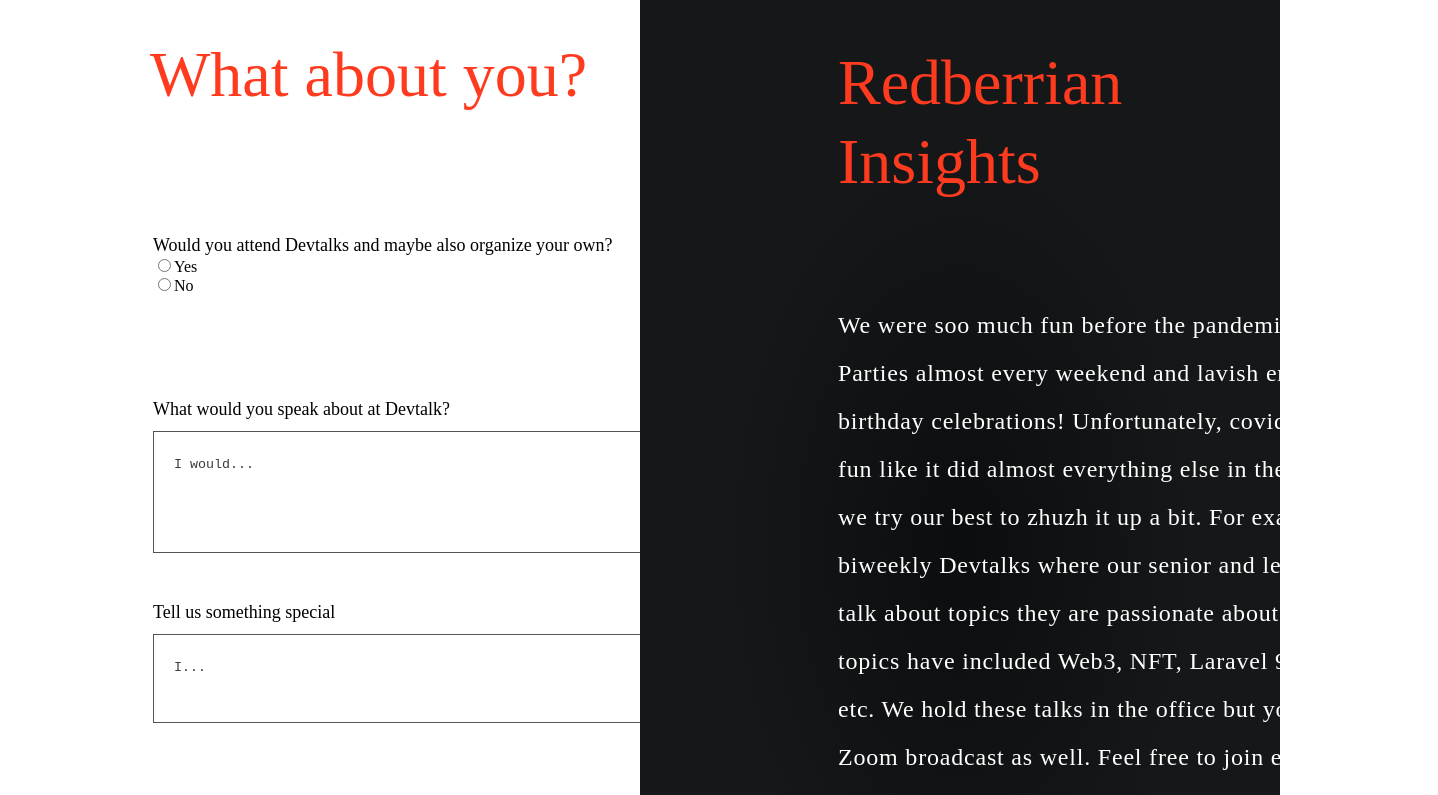
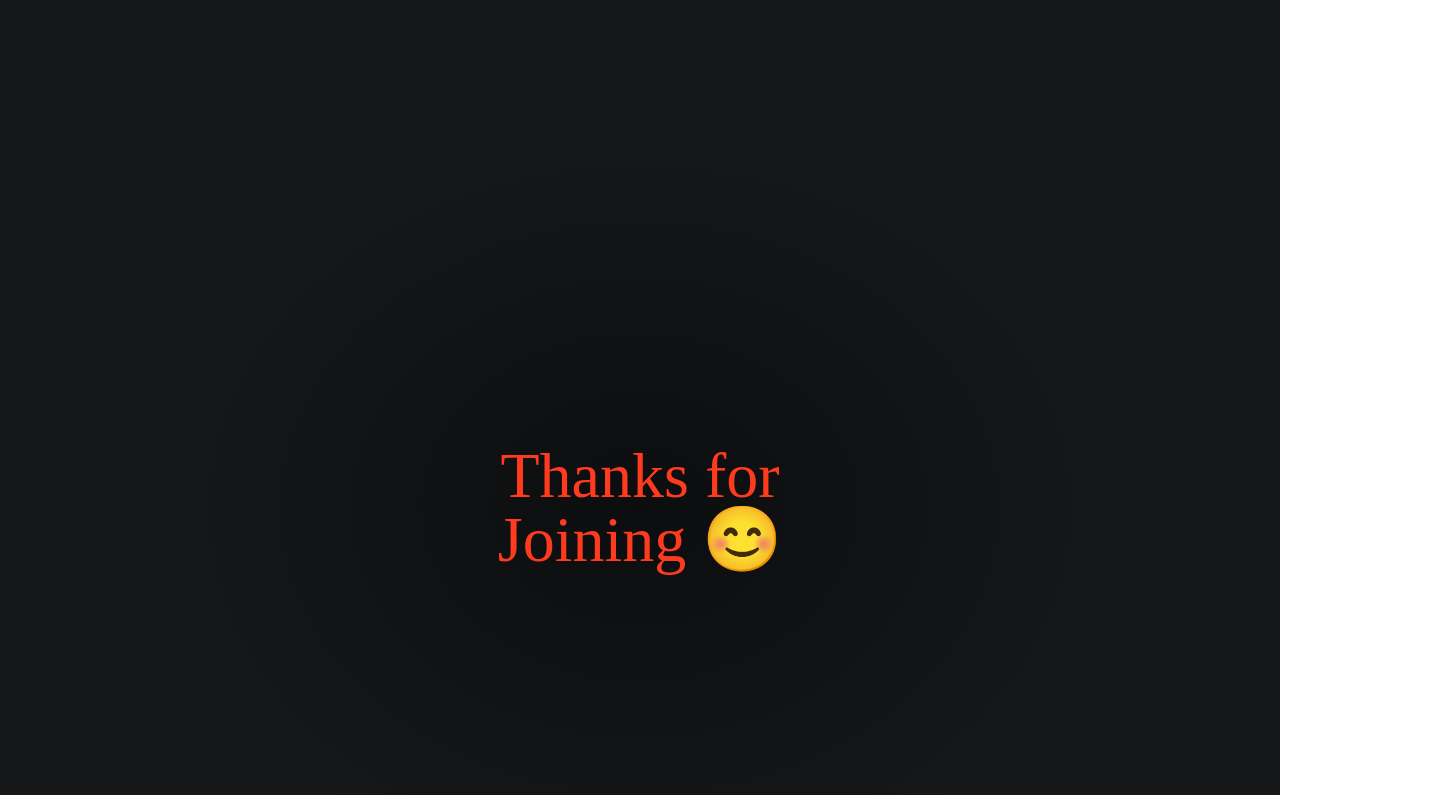
Before and after one commit to Demetrusa/RedBerry-Project, a React (Create React App) app in the folder my-app/: page / in a window 1280 px wide. Shown: the top 795 px of the page, 1438 px wide, since content can reach past the window. Built offline with nearby package versions, Linux system fonts and the light colour scheme.

Commit message:
finish submitpage styles & ThankYou component

```diff
--- a/my-app/src/App.js
+++ b/my-app/src/App.js
@@ -5,6 +5,8 @@
 import Header from './components/common/header/Header';
 import Origin from './components/common/Origin/Origin';
 import Skill from './components/common/skill/Skill';
+import SubmitPage from './components/common/submitPage/SubmitPage';
+import ThankYou from './components/common/submitPage/ThankYou';
 
 
 function App() {
@@ -14,7 +16,9 @@
       {/* <Origin /> */}
       {/* <Skill /> */}
       {/* <Covid /> */}
-      <About />
+      {/* <About /> */}
+      {/* <SubmitPage /> */}
+      <ThankYou />
 
     </div>
   );
--- /dev/null
+++ b/my-app/src/components/common/submitPage/SubmitPage.css
@@ -0,0 +1,31 @@
+.submitPage {
+  background: radial-gradient(50% 50% at 50% 50%, #0c0d0e 0%, #151718 73.44%);
+}
+.submitButton {
+  padding: 444px 427px;
+}
+
+.Thanks {
+  background: radial-gradient(50% 50% at 50% 50%, #0c0d0e 0%, #151718 73.44%);
+}
+.Thanks h2 {
+  color: #fe3b1f;
+  font-size: 64px;
+  padding: 444px 427px;
+}
+#finalButton {
+  color: #ffffff;
+  width: 395px;
+  height: 79px;
+  background-color: #fe3b1f;
+  border-radius: 50px;
+  border-color: #fe3b1f;
+  margin-bottom: 35px;
+  font-size: 36px;
+}
+#final-a {
+  font-size: 28px;
+  color: #ffffff;
+  line-height: 34px;
+  text-decoration: underline;
+}
--- /dev/null
+++ b/my-app/src/components/common/submitPage/SubmitPage.js
@@ -0,0 +1,16 @@
+import React from 'react';
+import "./SubmitPage.css";
+
+function SubmitPage () {
+    return(
+        <div className="submitPage">
+            <div className="submitButton">
+            <button id='finalButton'>Submit</button><br/>
+            <a href="" id='final-a'>go back</a>
+            </div>
+
+        </div>
+    )
+}
+
+export default  SubmitPage;
--- /dev/null
+++ b/my-app/src/components/common/submitPage/ThankYou.js
@@ -0,0 +1,12 @@
+import React from "react";
+import "./SubmitPage.css";
+
+function ThankYou () {
+    return(
+        <div className="Thanks">
+            <h2>Thanks for Joining 😊</h2>
+        </div>
+    )
+}
+
+export default ThankYou;
```
